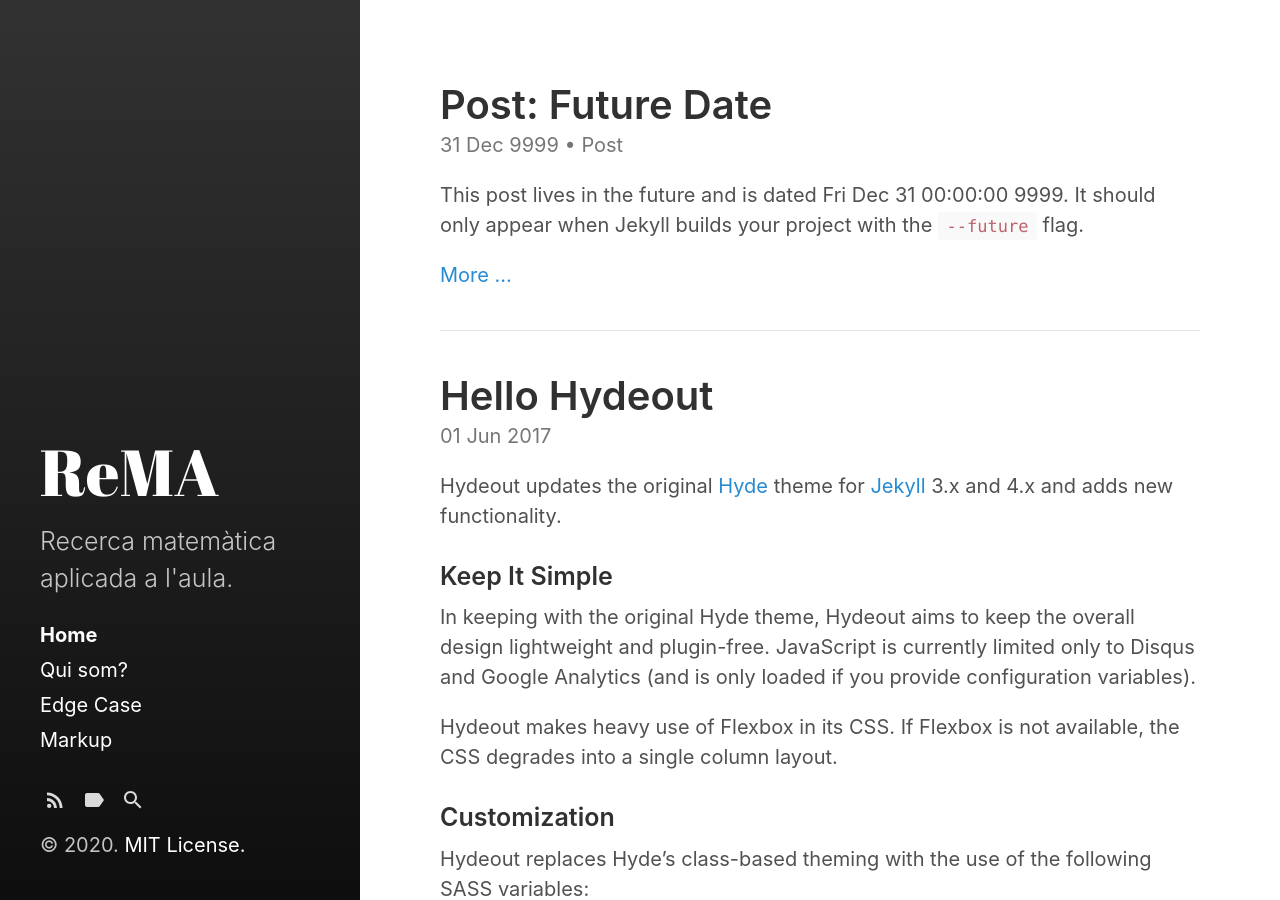
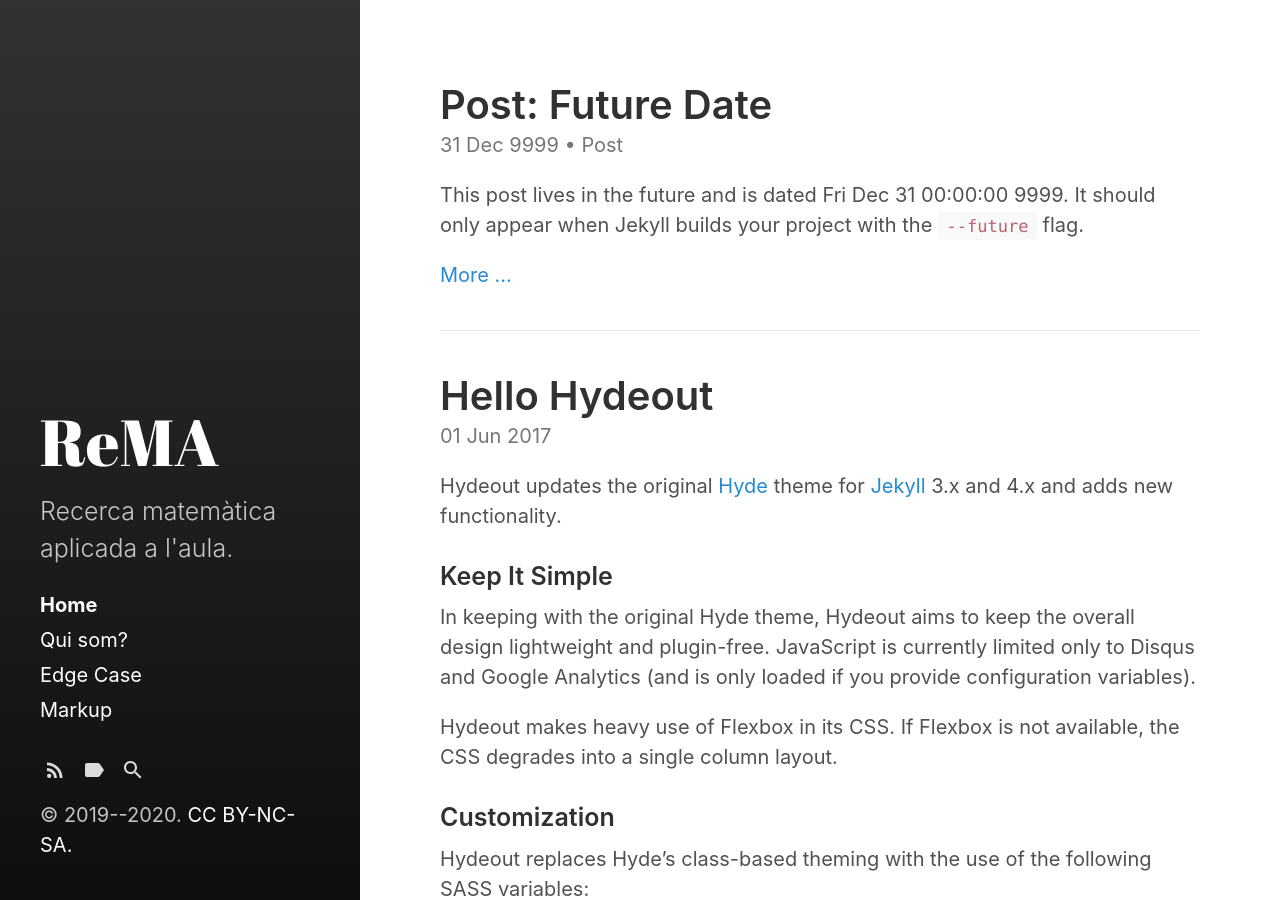
Before and after one commit to mcuquet/rema, a Jekyll site: the page built from index.html, in a window 1280 px wide and 900 px high. Built offline with Jekyll 4.4.1, drawn with Linux system fonts in a browser that asks for light colours; the list of posts is cut into pages by our own code.

Commit message:
Canvi de llicència

```diff
--- a/_includes/copyright.html
+++ b/_includes/copyright.html
@@ -1,4 +1,4 @@
 <p>
-  &copy; {{ site.time | date: '%Y' }}.
-  <a href="{{ "/LICENSE.md" | relative_url }}">MIT License.</a>
+  &copy; 2019--{{ site.time | date: '%Y' }}.
+  <a href="https://creativecommons.org/licenses/by-nc-sa/4.0/deed.ca">CC BY-NC-SA.</a>
 </p>
```
